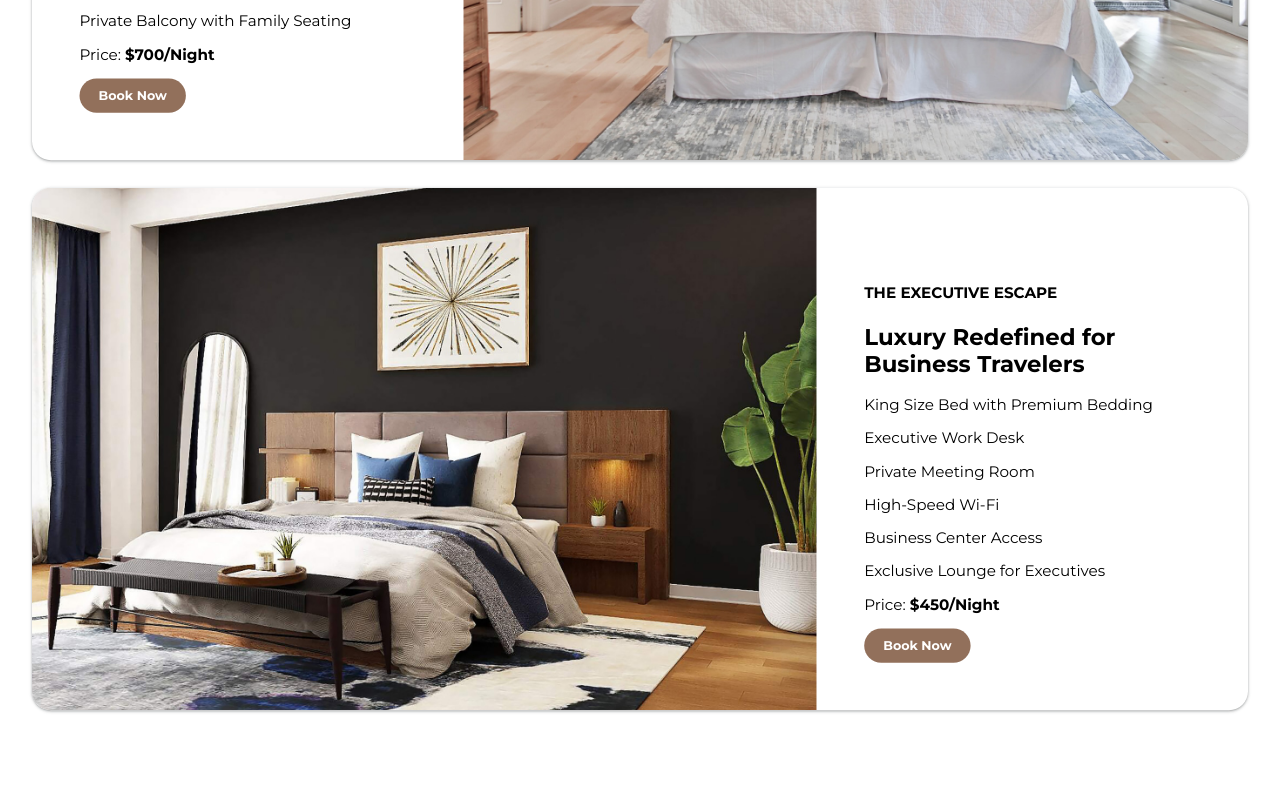
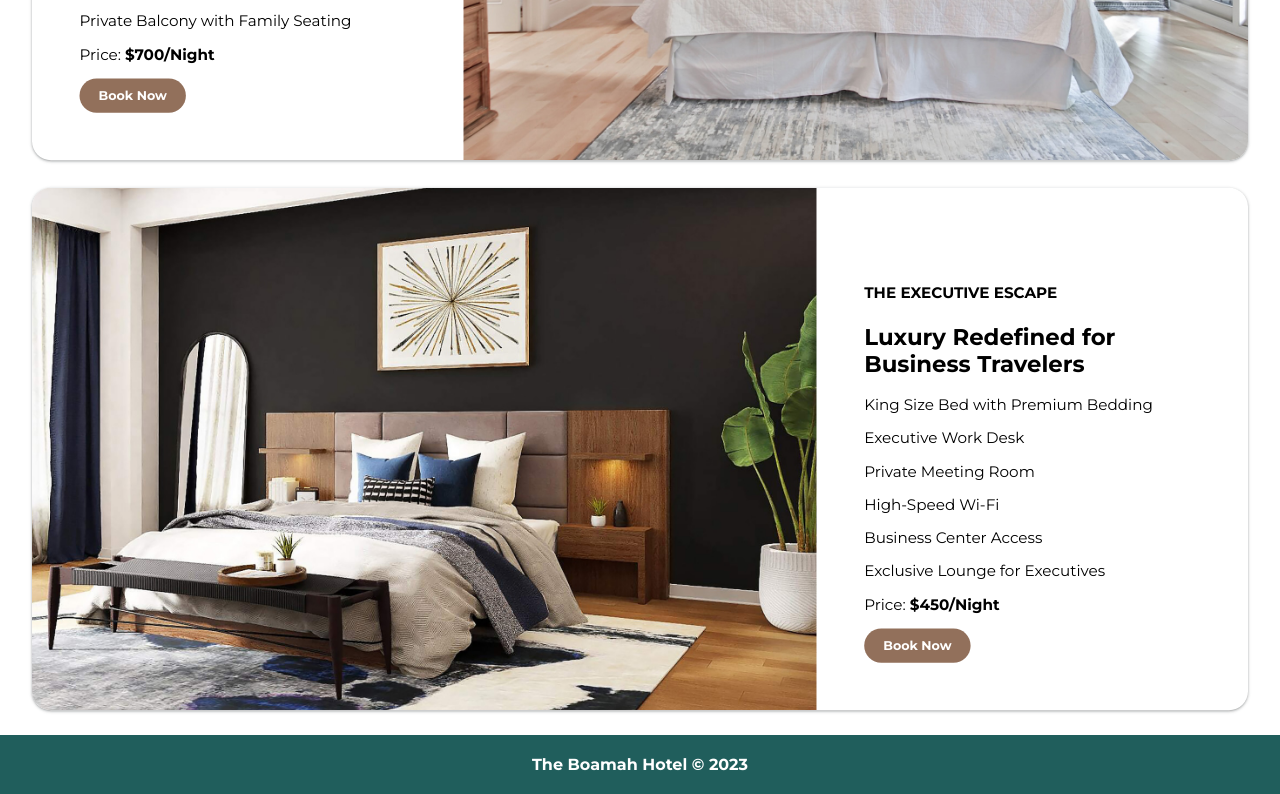
Before and after one commit to 8thrichard/theboamahhotel, a plain HTML site: page rooms.html in a window 1280 px wide. Shown: the part 3330-4124 px from the top of the page. Before the commit the page ends 4055 px from the top, so only its background shows below. Drawn offline with Linux system fonts and the light colour scheme; a web font is replaced by a local one.

Commit message:
footer added to rooms page.

```diff
--- a/rooms.html
+++ b/rooms.html
@@ -156,6 +156,6 @@
     </div>
 
 </main>
-
 </body>
+<footer><p style="color: white; text-align: center; margin: 0;">The Boamah Hotel &copy; 2023</p> </footer>
 </html>
```
